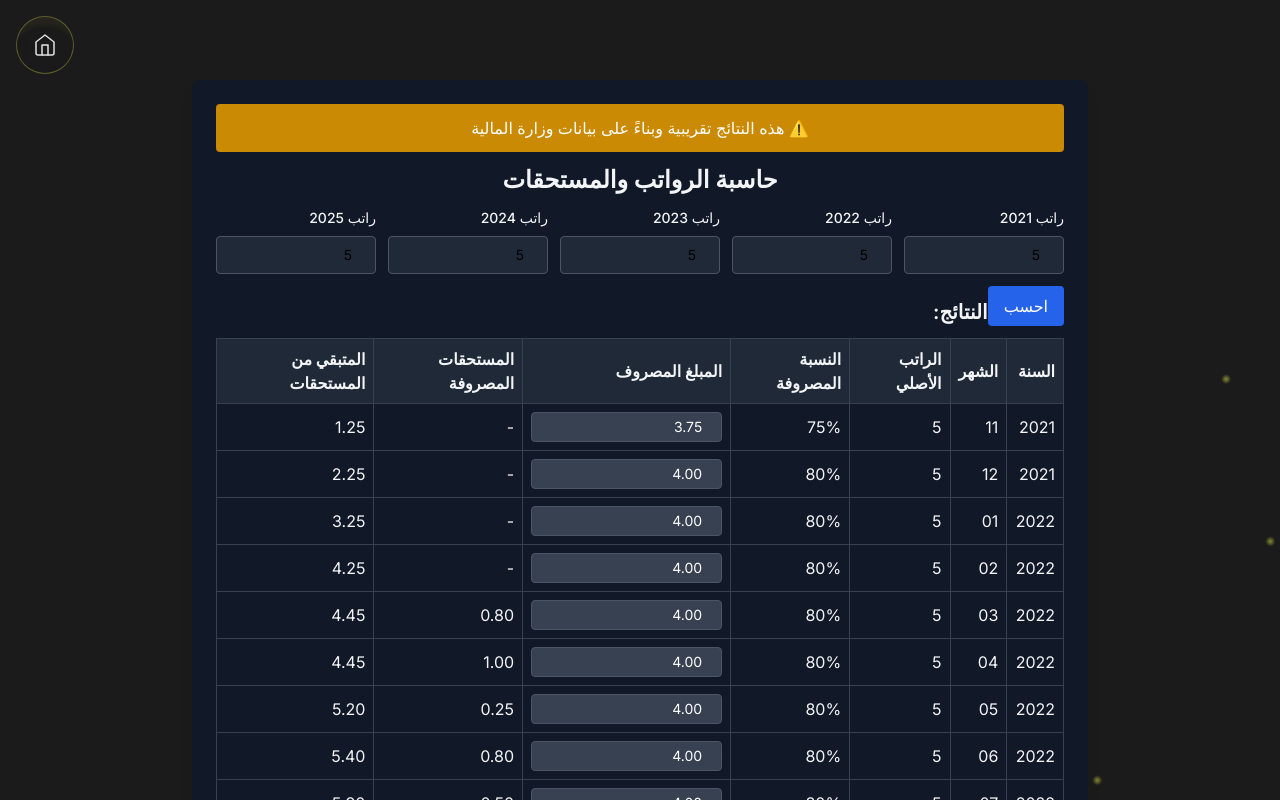
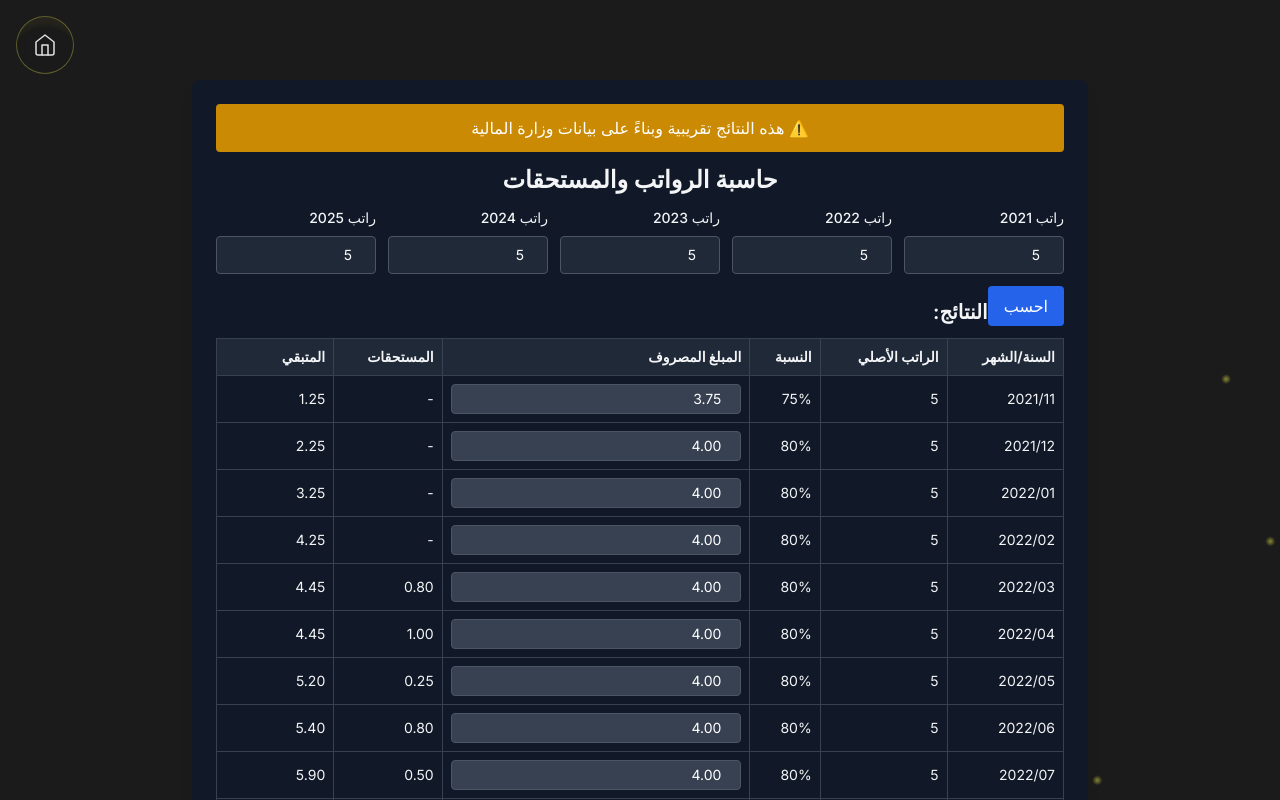
Before and after one commit to alaqrasenpai/AlaqraPortfolio, a Next.js app: page /salarycalc in a window 1280 px wide. Both pictures are taken after typing "5", "5", "5", "5", "5" into the empty fields and a click on the button "احسب". Shown: the top 800 px of the page. Built offline with nearby package versions, Linux system fonts and the light colour scheme.

Commit message:
year and month are one

```diff
--- a/src/components/SalaryCalculator/index.jsx
+++ b/src/components/SalaryCalculator/index.jsx
@@ -19,7 +19,7 @@ const SalaryCalculator = () => {
   });
   const [showResults, setShowResults] = useState(false);
 
-const salaryData = {
+  const salaryData = {
     "2021-11": { percent: 0.75 },
     "2021-12": { percent: 0.8 },
     "2022-01": { percent: 0.8 },
@@ -64,7 +64,6 @@ const salaryData = {
     "2025-04": { percent: 0.7, min: 3500 }
   };
 
-
   const handleSalaryChange = (year, value) => {
     setSalaries(prev => ({
       ...prev,
@@ -102,8 +101,7 @@ const salaryData = {
       totalDue = dueAccumulated;
 
       newRowsData.push({
-        year,
-        month,
+        yearMonth: `${year}/${month}`,
         baseSalary,
         percent,
         duePercent,
@@ -168,7 +166,7 @@ const salaryData = {
       dir="rtl"
     >
       <div className="bg-gray-900 text-gray-100 p-4 sm:p-6 rounded-lg shadow-lg">
-        <div className="alert alert-warning text-center bg-yellow-600 text-white p-2 sm:p-3 rounded mb-3 text-sm sm:text-base">
+        <div className="text-center bg-yellow-600 text-white p-2 sm:p-3 rounded mb-3 text-sm sm:text-base">
           ⚠️ هذه النتائج تقريبية وبناءً على بيانات وزارة المالية
         </div>
 
@@ -181,7 +179,7 @@ const salaryData = {
                 <label className="block mb-1 sm:mb-2 text-xs sm:text-sm font-medium text-right">راتب {year}</label>
                 <input
                   type="number"
-                  className="w-full p-1 sm:p-2 text-xs sm:text-sm rounded border border-gray-600 bg-gray-800 text-black focus:ring-2 focus:ring-blue-500 text-right"
+                  className="w-full p-1 sm:p-2 text-xs sm:text-sm rounded border border-gray-600 bg-gray-800 text-white focus:ring-2 focus:ring-blue-500 text-right placeholder-gray-400"
                   value={salaries[year] || ''}
                   onChange={(e) => handleSalaryChange(year, e.target.value)}
                   dir="ltr"
@@ -202,25 +200,23 @@ const salaryData = {
           <div className="mt-4 sm:mt-6">
             <h3 className="text-lg sm:text-xl font-semibold mb-2 sm:mb-3 text-right">النتائج:</h3>
             <div className="overflow-x-auto">
-              <table className="w-full border-collapse min-w-[600px] sm:min-w-0" dir="rtl">
+              <table className="w-full border-collapse" dir="rtl">
                 <thead className="bg-gray-800">
                   <tr>
-                    <th className="p-1 sm:p-2 border border-gray-700 text-right">السنة</th>
-                    <th className="p-1 sm:p-2 border border-gray-700 text-right">الشهر</th>
-                    <th className="p-1 sm:p-2 border border-gray-700 text-right">الراتب الأصلي</th>
-                    <th className="p-1 sm:p-2 border border-gray-700 text-right">النسبة المصروفة</th>
-                    <th className="p-1 sm:p-2 border border-gray-700 text-right">المبلغ المصروف</th>
-                    <th className="p-1 sm:p-2 border border-gray-700 text-right">المستحقات المصروفة</th>
-                    <th className="p-1 sm:p-2 border border-gray-700 text-right">المتبقي من المستحقات</th>
+                    <th className="p-1 sm:p-2 border border-gray-700 text-right text-xs sm:text-sm">السنة/الشهر</th>
+                    <th className="p-1 sm:p-2 border border-gray-700 text-right text-xs sm:text-sm">الراتب الأصلي</th>
+                    <th className="p-1 sm:p-2 border border-gray-700 text-right text-xs sm:text-sm">النسبة</th>
+                    <th className="p-1 sm:p-2 border border-gray-700 text-right text-xs sm:text-sm">المبلغ المصروف</th>
+                    <th className="p-1 sm:p-2 border border-gray-700 text-right text-xs sm:text-sm">المستحقات</th>
+                    <th className="p-1 sm:p-2 border border-gray-700 text-right text-xs sm:text-sm">المتبقي</th>
                   </tr>
                 </thead>
                 <tbody>
                   {rowsData.map((row, index) => (
-                    <tr key={`${row.year}-${row.month}`} className="hover:bg-gray-800">
-                      <td className="p-1 sm:p-2 border border-gray-700 text-right">{row.year}</td>
-                      <td className="p-1 sm:p-2 border border-gray-700 text-right">{row.month}</td>
-                      <td className="p-1 sm:p-2 border border-gray-700 text-right">{row.baseSalary}</td>
-                      <td className="p-1 sm:p-2 border border-gray-700 text-right">{(row.percent * 100).toFixed(0)}%</td>
+                    <tr key={index} className="hover:bg-gray-800">
+                      <td className="p-1 sm:p-2 border border-gray-700 text-right text-xs sm:text-sm">{row.yearMonth}</td>
+                      <td className="p-1 sm:p-2 border border-gray-700 text-right text-xs sm:text-sm">{row.baseSalary}</td>
+                      <td className="p-1 sm:p-2 border border-gray-700 text-right text-xs sm:text-sm">{(row.percent * 100).toFixed(0)}%</td>
                       <td className="p-1 sm:p-2 border border-gray-700">
                         <input
                           type="number"
@@ -230,10 +226,10 @@ const salaryData = {
                           dir="ltr"
                         />
                       </td>
-                      <td className="p-1 sm:p-2 border border-gray-700 text-right">
+                      <td className="p-1 sm:p-2 border border-gray-700 text-right text-xs sm:text-sm">
                         {row.duePaid > 0 ? row.duePaid.toFixed(2) : '-'}
                       </td>
-                      <td className="p-1 sm:p-2 border border-gray-700 text-right">
+                      <td className="p-1 sm:p-2 border border-gray-700 text-right text-xs sm:text-sm">
                         {row.dueAccumulated.toFixed(2)}
                       </td>
                     </tr>
@@ -241,10 +237,10 @@ const salaryData = {
                 </tbody>
                 <tfoot className="bg-gray-800">
                   <tr>
-                    <th colSpan="4" className="p-1 sm:p-2 border border-gray-700 text-right">الإجمالي</th>
-                    <th className="p-1 sm:p-2 border border-gray-700 text-right">{totals.paid.toFixed(2)}</th>
-                    <th className="p-1 sm:p-2 border border-gray-700 text-right">{totals.duePaid.toFixed(2)}</th>
-                    <th className="p-1 sm:p-2 border border-gray-700 text-right">{totals.due.toFixed(2)}</th>
+                    <th colSpan="3" className="p-1 sm:p-2 border border-gray-700 text-right text-xs sm:text-sm">الإجمالي</th>
+                    <th className="p-1 sm:p-2 border border-gray-700 text-right text-xs sm:text-sm">{totals.paid.toFixed(2)}</th>
+                    <th className="p-1 sm:p-2 border border-gray-700 text-right text-xs sm:text-sm">{totals.duePaid.toFixed(2)}</th>
+                    <th className="p-1 sm:p-2 border border-gray-700 text-right text-xs sm:text-sm">{totals.due.toFixed(2)}</th>
                   </tr>
                 </tfoot>
               </table>
```
